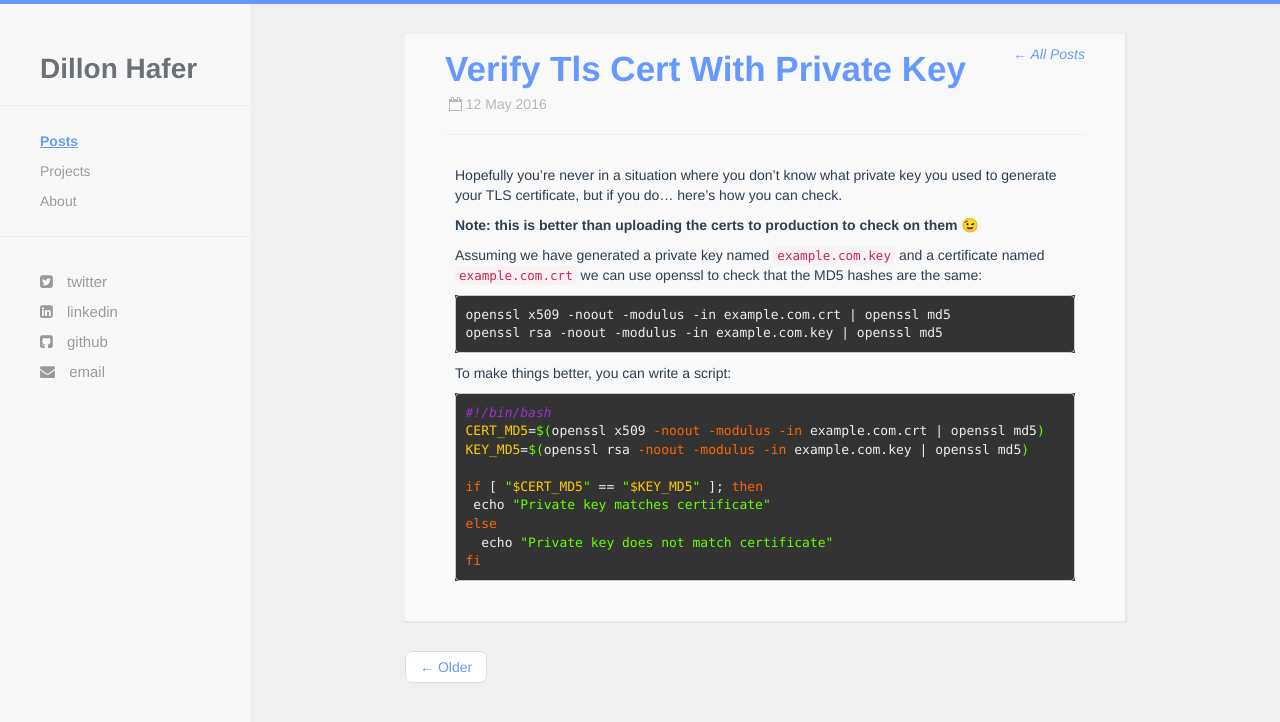
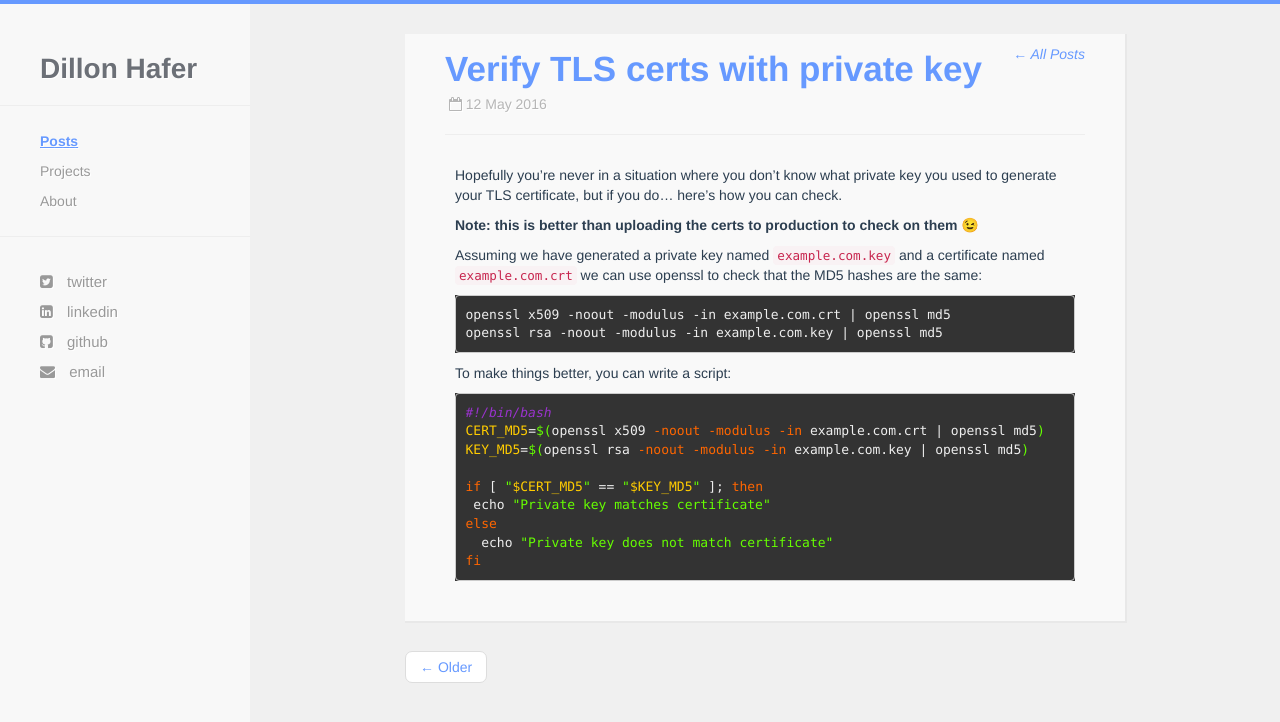
Before and after one commit to dillonhafer/dillonhafer.github.io, a Jekyll site: the page built from _posts/2016-05-12-verify-tls-cert-with-private-key.md, in a window 1280 px wide. Shown: the top 722 px of the page. Built offline with Jekyll 4.4.1, drawn with Linux system fonts in a browser that asks for light colours; some of the changed lines change nothing that is shown.

Commit message:
Update 2016-05-12-verify-tls-cert-with-private-key.md

```diff
--- a/_posts/2016-05-12-verify-tls-cert-with-private-key.md
+++ b/_posts/2016-05-12-verify-tls-cert-with-private-key.md
@@ -1,3 +1,7 @@
+---
+title: Verify TLS certs with private key
+---
+
 Hopefully you're never in a situation where you don't know what private key you used to generate your TLS certificate, but if you do... here's how you can check.
 
 __Note: this is better than uploading the certs to production to check on them 😉__
```
